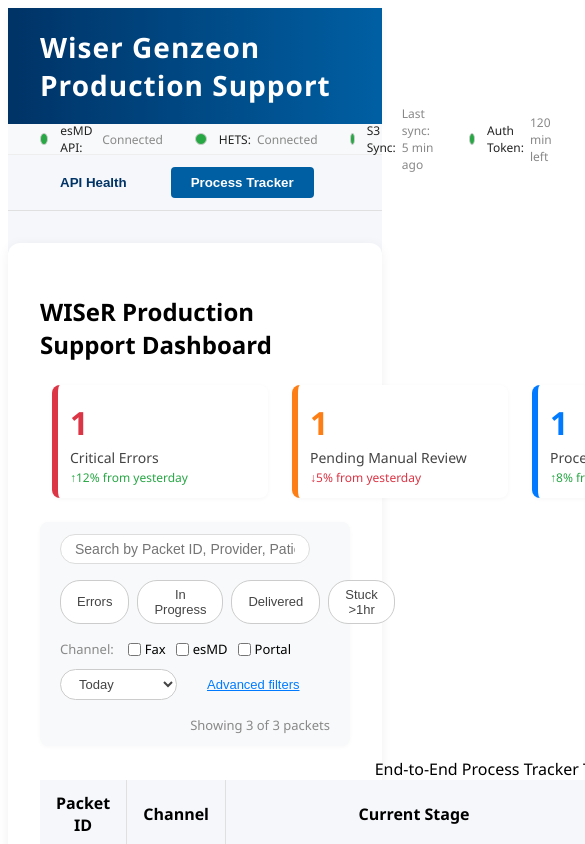
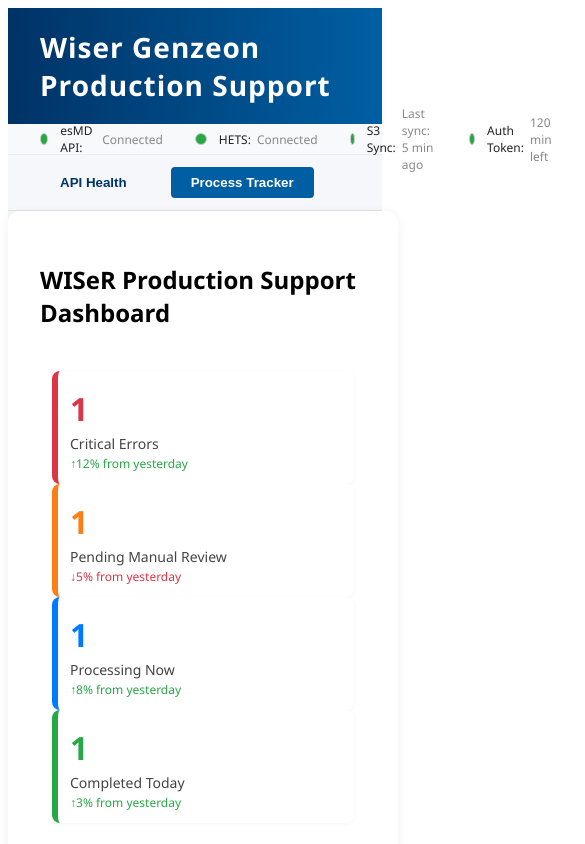
Before and after one commit to contactshobhit/wiser-production-support, a React (Create React App) app: page / in a window 390 px wide. Both pictures are taken after a click on the button "Process Tracker". Shown: the top 844 px of the page, 585 px wide, since content can reach past the window. Built offline with nearby package versions, Linux system fonts and the light colour scheme.

Commit message:
api healthand process tracker with responsive design and no left white space

```diff
--- a/src/App.js
+++ b/src/App.js
@@ -13,11 +13,32 @@
   // removed packet intake and outbound communication screens
   else content = <div style={{ padding: 32, color: '#888' }}>Coming soon...</div>;
   return (
-    <div style={{ fontFamily: 'Segoe UI, Arial, sans-serif', background: '#f5f7fa', minHeight: '100vh' }}>
+    <div
+      style={{
+        fontFamily: 'Segoe UI, Arial, sans-serif',
+        background: '#f5f7fa',
+        minHeight: '100vh',
+        width: '100%',
+        boxSizing: 'border-box',
+      }}
+    >
       <Header />
       <SystemStatusBar />
       <NavBar current={screen} onNavigate={setScreen} />
-      <main style={{ maxWidth: 1100, margin: '32px auto', background: 'white', borderRadius: 12, boxShadow: '0 2px 12px rgba(0,0,0,0.06)', padding: 32 }}>
+      <main
+          style={{
+            width: '100vw',
+            margin: 0,
+          background: 'white',
+          borderRadius: 12,
+          boxShadow: '0 2px 12px rgba(0,0,0,0.06)',
+          padding: '32px',
+          display: 'flex',
+          flexDirection: 'column',
+          flexWrap: 'wrap',
+          boxSizing: 'border-box',
+        }}
+      >
         {content}
       </main>
     </div>
--- a/src/components/MetricsRow.js
+++ b/src/components/MetricsRow.js
@@ -39,7 +39,16 @@
 );
 
 const MetricsRow = ({ metrics, onFilter }) => (
-  <div style={{ display: 'flex', gap: 0, margin: '18px 0 24px 0' }}>
+  <div
+    style={{
+      display: 'flex',
+      flexWrap: 'wrap',
+      gap: 0,
+      margin: '18px 0 24px 0',
+      width: '100%',
+      boxSizing: 'border-box',
+    }}
+  >
     {metrics.map((m, i) => (
       <MetricCard key={i} {...m} onClick={() => onFilter(m.filterType)} />
     ))}
--- a/src/components/Pipeline.js
+++ b/src/components/Pipeline.js
@@ -58,7 +58,7 @@
   );
 };
 
-const Pipeline = ({ packet, audit, onStageClick }) => {
+const Pipeline = ({ packet, audit, onStageClick = () => {} }) => {
   // Simulated audit: [{ state: 'Received', time: '...' }, ...]
   return (
     <div style={{ display: 'flex', alignItems: 'center', minWidth: 180 }}>
@@ -89,8 +89,4 @@
   );
 };
 
-Pipeline.defaultProps = {
-  onStageClick: () => {},
-};
-
 export default Pipeline;
--- a/src/components/ProcessTracker.js
+++ b/src/components/ProcessTracker.js
@@ -226,7 +226,17 @@
   const filteredPacketsToShow = filter ? filterPackets(packets, filter) : filteredPackets;
 
   return (
-    <div>
+    <div
+      style={{
+        width: '100%',
+        boxSizing: 'border-box',
+        display: 'flex',
+        flexDirection: 'column',
+        flexWrap: 'wrap',
+        minWidth: '320px',
+        maxWidth: '100%',
+      }}
+    >
       <h2 style={{ marginBottom: 24 }}>WISeR Production Support Dashboard</h2>
       <MetricsRow metrics={metrics} onFilter={handleFilter} />
       <FilterBar
@@ -238,33 +248,40 @@
         onClear={handleClear}
         onAdvanced={() => {}}
       />
-      <section aria-label="Process Table">
+      <section aria-label="Process Table" style={{ width: '100%', overflowX: 'auto' }}>
         <table
-          style={{ width: '100%', borderCollapse: 'collapse', background: 'white' }}
+          style={{
+            width: '100%',
+            minWidth: '600px',
+            maxWidth: '100%',
+            borderCollapse: 'collapse',
+            background: 'white',
+            boxSizing: 'border-box',
+          }}
           aria-label="End-to-End Process Tracker Table"
         >
           <caption className="sr-only">End-to-End Process Tracker Table</caption>
           <thead>
             <tr style={{ background: '#f5f7fa' }}>
-              <th scope="col" style={{ padding: '12px 16px', borderBottom: '1px solid #e0e0e0', borderRight: '1px solid #e0e0e0' }}>Packet ID</th>
-              <th scope="col" style={{ padding: '12px 16px', borderBottom: '1px solid #e0e0e0', borderRight: '1px solid #e0e0e0' }}>Channel</th>
-              <th scope="col" style={{ padding: '12px 16px', borderBottom: '1px solid #e0e0e0', borderRight: '1px solid #e0e0e0' }}>Current Stage</th>
-              <th scope="col" style={{ padding: '12px 16px', borderBottom: '1px solid #e0e0e0', borderRight: '1px solid #e0e0e0' }}>Status</th>
-              <th scope="col" style={{ padding: '12px 16px', borderBottom: '1px solid #e0e0e0' }}>Last Update</th>
-              <th scope="col" style={{ padding: '12px 16px', borderBottom: '1px solid #e0e0e0' }}>Actions</th>
+              <th scope="col" style={{ padding: '8px 10px', borderBottom: '1px solid #e0e0e0', borderRight: '1px solid #e0e0e0', minWidth: 80 }}>Packet ID</th>
+              <th scope="col" style={{ padding: '8px 10px', borderBottom: '1px solid #e0e0e0', borderRight: '1px solid #e0e0e0', minWidth: 80 }}>Channel</th>
+              <th scope="col" style={{ padding: '8px 10px', borderBottom: '1px solid #e0e0e0', borderRight: '1px solid #e0e0e0', minWidth: 140 }}>Current Stage</th>
+              <th scope="col" style={{ padding: '8px 10px', borderBottom: '1px solid #e0e0e0', borderRight: '1px solid #e0e0e0', minWidth: 90 }}>Status</th>
+              <th scope="col" style={{ padding: '8px 10px', borderBottom: '1px solid #e0e0e0', minWidth: 90 }}>Last Update</th>
+              <th scope="col" style={{ padding: '8px 10px', borderBottom: '1px solid #e0e0e0', minWidth: 90 }}>Actions</th>
             </tr>
           </thead>
           <tbody>
             {filteredPacketsToShow.map((pkt, idx) => (
               <tr key={pkt.id} style={{ borderBottom: '1px solid #f0f0f0', background: idx % 2 === 0 ? '#fff' : '#fafbfc' }}>
-                <td style={{ padding: '12px 16px', borderRight: '1px solid #f0f0f0' }}>{pkt.id}</td>
-                <td style={{ padding: '12px 16px', borderRight: '1px solid #f0f0f0' }}>{pkt.channel}</td>
-                <td style={{ padding: '12px 16px', borderRight: '1px solid #f0f0f0' }}>
+                <td style={{ padding: '8px 10px', borderRight: '1px solid #f0f0f0', minWidth: 80 }}>{pkt.id}</td>
+                <td style={{ padding: '8px 10px', borderRight: '1px solid #f0f0f0', minWidth: 80 }}>{pkt.channel}</td>
+                <td style={{ padding: '8px 10px', borderRight: '1px solid #f0f0f0', minWidth: 140 }}>
                   <Pipeline packet={pkt} audit={pkt.audit} onStageClick={stage => handleStageClick(stage, pkt)} />
                 </td>
-                <td style={{ padding: '12px 16px', borderRight: '1px solid #f0f0f0' }}>{pkt.status}</td>
-                <td style={{ padding: '12px 16px' }}>{pkt.lastUpdate}</td>
-                <td style={{ padding: '12px 16px' }}>
+                <td style={{ padding: '8px 10px', borderRight: '1px solid #f0f0f0', minWidth: 90 }}>{pkt.status}</td>
+                <td style={{ padding: '8px 10px', minWidth: 90 }}>{pkt.lastUpdate}</td>
+                <td style={{ padding: '8px 10px', minWidth: 90 }}>
                   <ActionsCell
                     packet={pkt}
                     onRetry={(packet) => {/* TODO: implement retry */}}
```
